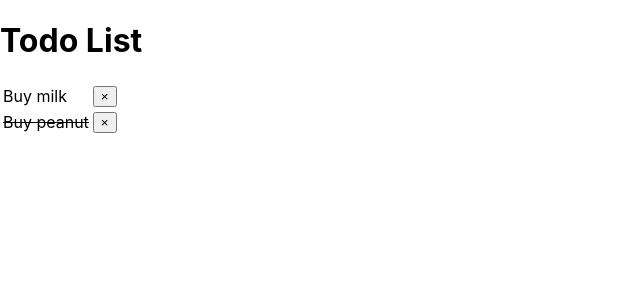
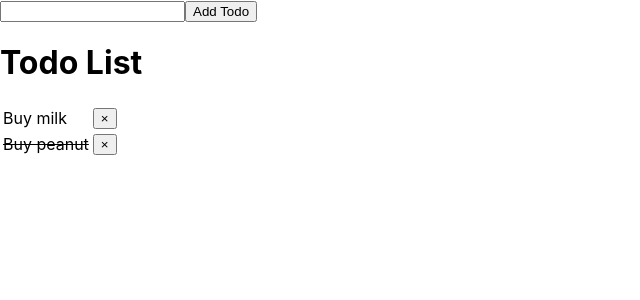
Before and after one commit to duclm-techmaster/todoapp, a React (Create React App) app: page / in a window 1280 px wide. Shown: the top 300 px of the page, without its empty margins (0-640 px from the left). Built offline with nearby package versions, Linux system fonts and the light colour scheme.

Commit message:
Apply to ADD_TODO of <TodoForm>

```diff
--- a/src/App.js
+++ b/src/App.js
@@ -21,7 +21,7 @@ function App() {
 
   return (
     <>
-      {/* <TodoForm onAddTodo={onAddTodo} /> */}
+      <TodoForm />
       {/* <Filter onUpdateFilter={onUpdateFilter} filter={filter} /> */}
       <TodoList />
     </>
--- a/src/components/TodoForm.js
+++ b/src/components/TodoForm.js
@@ -1,14 +1,17 @@
 import React, { useState } from 'react'
+import { useDispatch } from 'react-redux'
 
-function TodoForm({onAddTodo}) {
+function TodoForm() {
   const [value, setValue] = useState('')
+  const dispatch = useDispatch()
 
   const onFormSubmit = e => {
     e.preventDefault()
 
-    if (!onAddTodo) return
-
-    onAddTodo(value)
+    dispatch({
+      type: "ADD_TODO",
+      content: value
+    })
 
     setValue('')
   }
--- a/src/redux/reducers/todos.js
+++ b/src/redux/reducers/todos.js
@@ -5,16 +5,16 @@ const initialState = [
 
 export default function(state = initialState, action) {
   switch (action.type) {
-    // case "ADD_TODO": {
-    //   return [
-    //     ...state,
-    //     {
-    //       id: Math.floor(Math.random() * 1000),
-    //       content: newTodoContent,
-    //       completed: false
-    //     }
-    //   ]
-    // }
+    case "ADD_TODO": {
+      return [
+        ...state,
+        {
+          id: Math.floor(Math.random() * 1000),
+          content: action.content,
+          completed: false
+        }
+      ]
+    }
 
     case "REMOVE_TODO": {
       return state.filter(todo => todo.id !== action.id)
```
